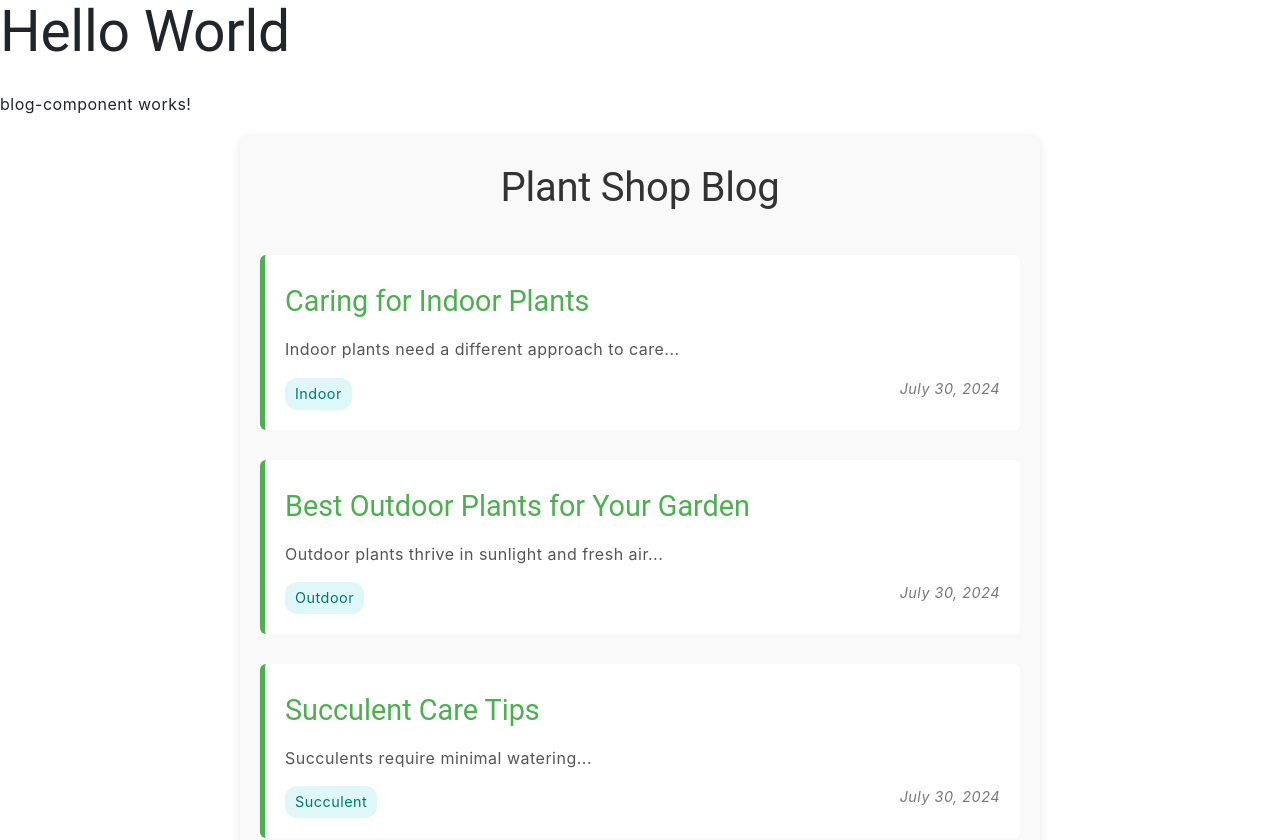
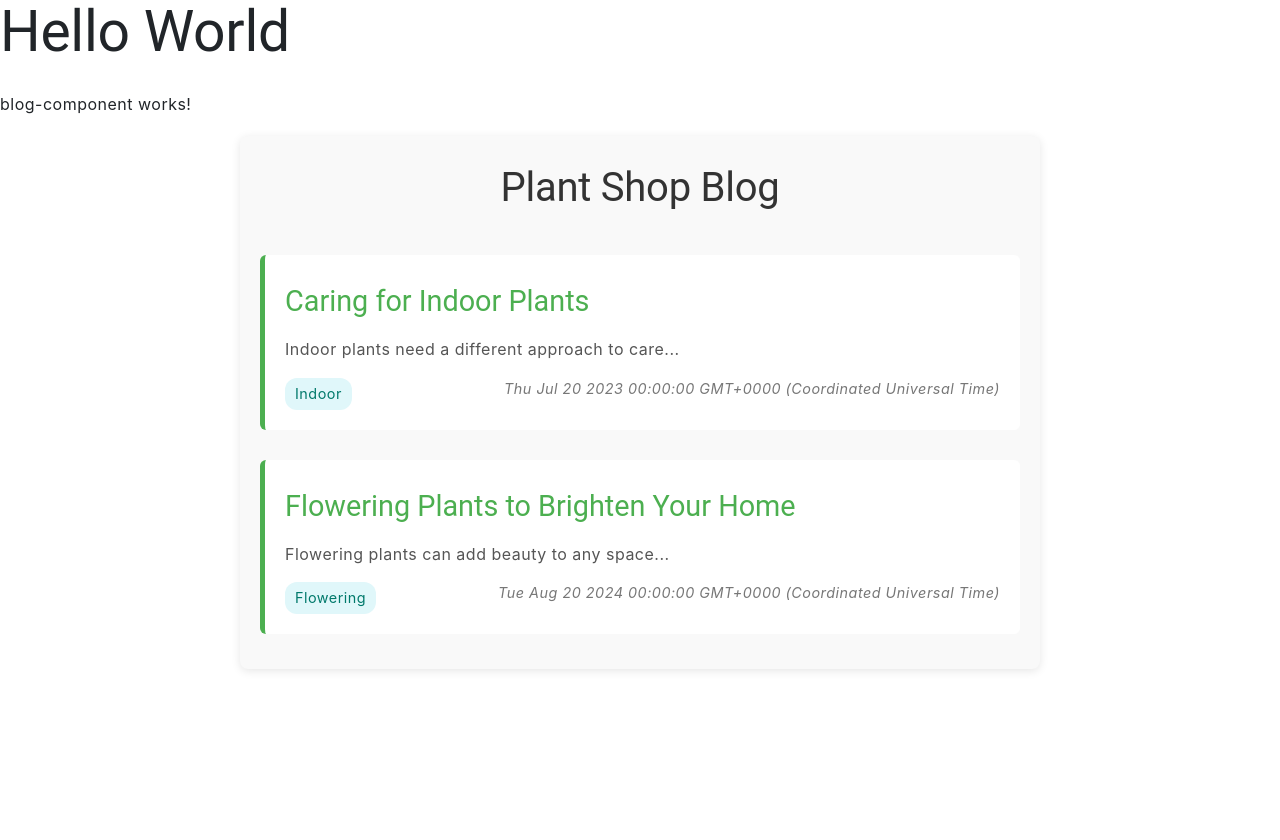
Before and after one commit to RanjaniJayapandian01/FAQ-Accordian, an Angular app in the folder AngularDemo_01/: page / in a window 1280 px wide. Shown: the top 840 px of the page. After the commit the page ends 800 px from the top, so only its background shows below. Built offline with nearby package versions, Linux system fonts and the light colour scheme.

Commit message:
Custom Class Directive like ngClass

```diff
--- /dev/null
+++ b/AngularDemo_01/src/app/CustomDirectives/template-class.directive.ts
@@ -0,0 +1,26 @@
+import { Directive, ElementRef, Input, Renderer2 } from "@angular/core";
+
+
+@Directive({
+    selector: '[temp-class]'
+})
+export class TemplateComponent{
+
+    constructor(private ele : ElementRef, private renderer : Renderer2){
+
+    }
+
+    @Input('temp-class') set dirProperty(obj : Object){
+
+        let entry= Object.entries(obj);
+        console.log(entry);
+      //  console.log(obj[0][1], obj[0][0]);
+      for(let item of entry){
+        console.log(item[0], item[1]);
+        let[className, condition]=item;
+        if(condition)
+            this.renderer.addClass(this.ele.nativeElement, className);
+      }
+
+    }
+}
--- a/AngularDemo_01/src/app/app.module.ts
+++ b/AngularDemo_01/src/app/app.module.ts
@@ -30,6 +30,7 @@ import { TextboxFocusDirectiveTsDirective } from './CustomDirectives/textbox-foc
 import { PropertyDirective } from './CustomDirectives/cssproperty-bind.directive';
 import { DisableElement } from './CustomDirectives/disable-element.directive';
 import { BlogComponentComponent } from './blog/blog-component.component';
+import { TemplateComponent } from './CustomDirectives/template-class.directive';
 @NgModule({
   declarations: [
     AppComponent,
@@ -54,7 +55,8 @@ import { BlogComponentComponent } from './blog/blog-component.component';
     TextboxFocusDirectiveTsDirective,
     PropertyDirective,
     DisableElement,
-    BlogComponentComponent
+    BlogComponentComponent,
+    TemplateComponent
   ],
   imports: [
     BrowserModule,
--- a/AngularDemo_01/src/app/blog/blog-component.component.css
+++ b/AngularDemo_01/src/app/blog/blog-component.component.css
@@ -33,6 +33,11 @@
     box-shadow: 0 4px 20px rgba(0, 0, 0, 0.1);
   }
 
+  .blog-post-hide {
+    /*visibility: hidden;  it makes the element hide and the space occupied will be same*/
+    display: none;
+  }
+
   .post-title {
     font-size: 1.8em;
     margin-bottom: 10px;
--- a/AngularDemo_01/src/app/blog/blog-component.component.html
+++ b/AngularDemo_01/src/app/blog/blog-component.component.html
@@ -2,12 +2,12 @@
 <div class="blog-container">
     <h1 class="blog-title">Plant Shop Blog</h1>
     <div class="blog-posts">
-      <div *ngFor="let post of posts" class="blog-post" >
+      <div *ngFor="let post of posts"  [temp-class]="{ 'blog-post-hide' : !compareDates(post.date), 'blog-post' : true   }">
         <h2 class="post-title">{{ post.title }}</h2>
         <p class="post-content">{{ post.content }}</p>
         <div class="post-footer">
           <span class="post-category">{{ post.category }}</span>
-          <span class="post-date">{{ getCurrentDate() }}</span>
+          <span class="post-date">{{ post.date}}</span>
         </div>
       </div>
     </div>
--- a/AngularDemo_01/src/app/blog/blog-component.component.ts
+++ b/AngularDemo_01/src/app/blog/blog-component.component.ts
@@ -11,22 +11,26 @@ export class BlogComponentComponent {
     {
       title: 'Caring for Indoor Plants',
       content: 'Indoor plants need a different approach to care...',
-      category: 'Indoor'
+      category: 'Indoor',
+      date: new Date('2023-07-20') // Change the date as needed
     },
     {
       title: 'Best Outdoor Plants for Your Garden',
       content: 'Outdoor plants thrive in sunlight and fresh air...',
-      category: 'Outdoor'
+      category: 'Outdoor',
+      date: new Date('2022-10-10') // Change the date as needed
     },
     {
       title: 'Succulent Care Tips',
       content: 'Succulents require minimal watering...',
-      category: 'Succulent'
+      category: 'Succulent',
+      date: new Date('2022-01-09') // Change the date as needed
     },
     {
       title: 'Flowering Plants to Brighten Your Home',
       content: 'Flowering plants can add beauty to any space...',
-      category: 'Flowering'
+      category: 'Flowering',
+      date: new Date('2024-08-20') // Change the date as needed
     }
   ];
 
@@ -35,4 +39,11 @@ export class BlogComponentComponent {
     return new Date().toLocaleDateString(undefined, options);
   }
 
+  compareDates(date : Date): boolean{
+    if(date > new Date('2023-01-01'))
+      return true;
+    else
+     return false;
+  }
+
 }
--- a/AngularDemo_01/src/app/models/BlogPost.ts
+++ b/AngularDemo_01/src/app/models/BlogPost.ts
@@ -2,4 +2,5 @@ export interface BlogPost {
     title: string;
     content: string;
     category: string;
+    date: Date;
   }
```
